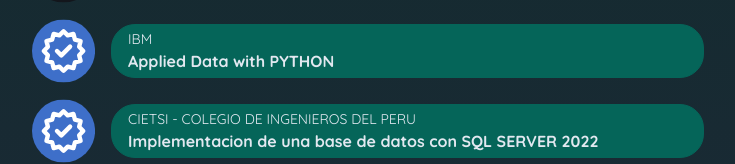
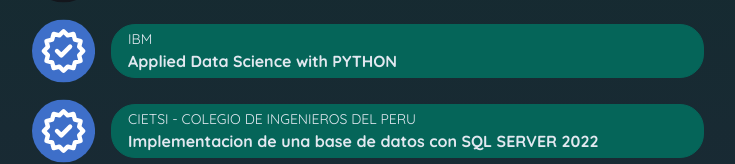
Before and after one commit to bryanvivancos/bjlinks-react-tailwind, a React (Vite) app: page / in a window 1280 px wide. Shown: the part 2836-3000 px from the top of the page, without its empty margins (272-1007 px from the left). Built offline with nearby package versions, Linux system fonts and the light colour scheme; what @midudev/tailwind-animations would draw is missing.

Commit message:
Update Certificates.jsx

```diff
--- a/src/components/Certificates.jsx
+++ b/src/components/Certificates.jsx
@@ -59,7 +59,7 @@
                 url={"https://drive.google.com/file/d/1_uIvmFr-5gnHRUNZt-9g1iPz8RihqT2P/view?usp=drive_link"}
                 logo="certifies"
                 from="IBM"
-                course="Applied Data with PYTHON" />
+                course="Applied Data Science with PYTHON" />
 
             <CertificateItem
                 url={"https://drive.google.com/file/d/1IY8a3koFBj9LXOB8GCmOxS-8oduj26Lj/view?usp=sharing"}
```
